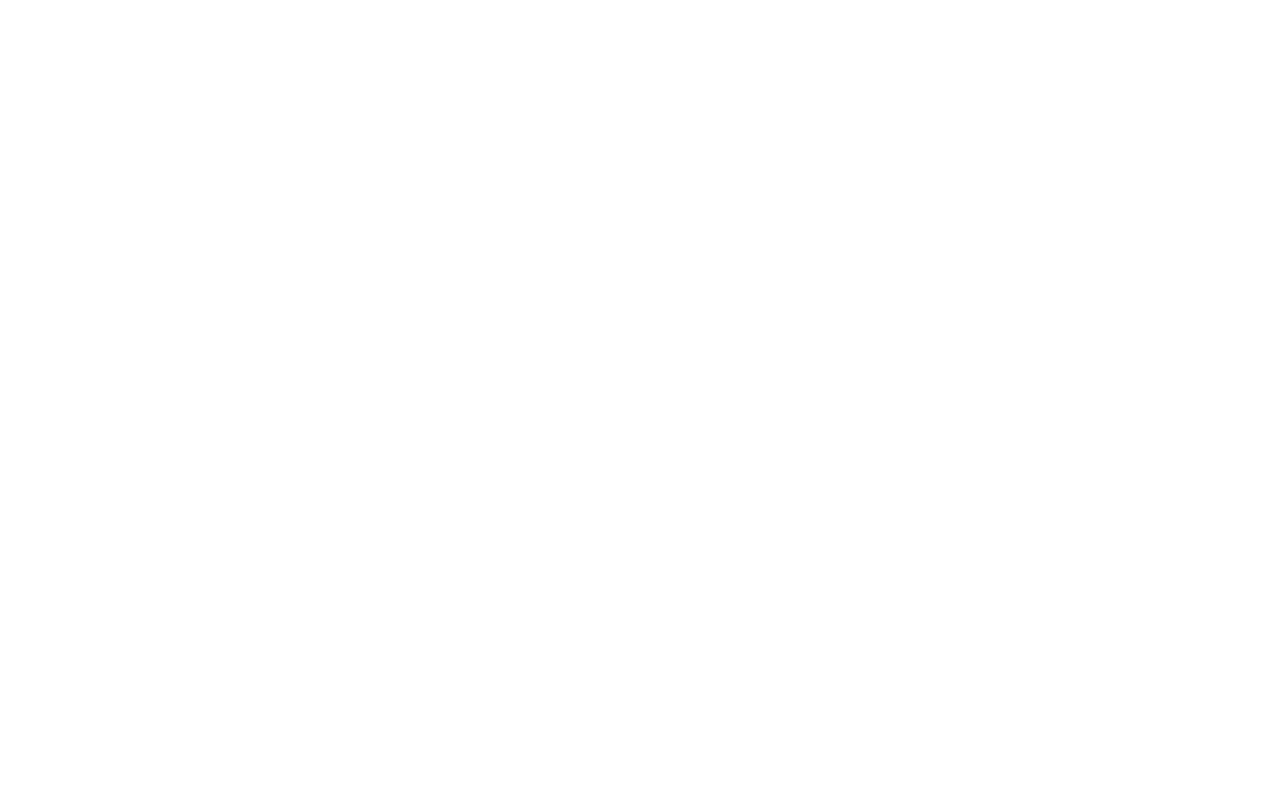
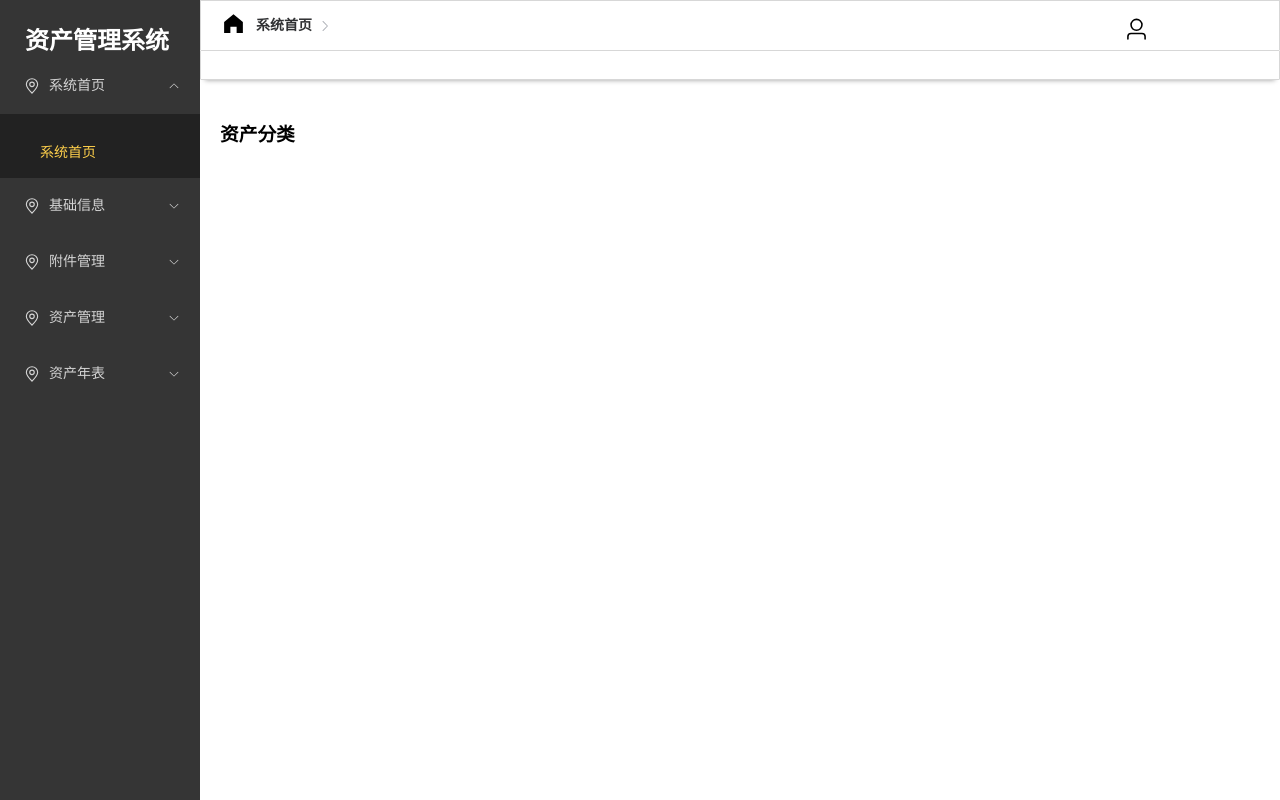
Before and after one commit to kamiasuka/assetManagement, a Vue app in the folder asset-web/: page /asset-category in a window 1280 px wide. Before the commit this address had no page. Built offline with nearby package versions, Linux system fonts and the light colour scheme; the HTML template or start-up script is replaced by a standard one.

Commit message:
更新了路由

```diff
--- a/asset-web/src/router/index.js
+++ b/asset-web/src/router/index.js
@@ -10,7 +10,10 @@
     children:[
       {path:'/index', component: () => import( '../views/home/IndexView')},
       {path:'/dept', component: () => import( '../views/home/DeptView')},
-      {path:'/user', component: () => import( '../views/home/UserView')}
+      {path:'/user', component: () => import( '../views/home/UserView')},
+      {path:'/asset-category', component: () => import( '../views/home/AssetCategoryView')},
+      {path:'/attachment', component: () => import( '../views/home/AttachmentView')},
+      {path:'/asset-manage', component: () => import( '../views/home/AssetManageView')},
     ]
   },
   {path:'/login', component: () => import( '../views/home/LoginView')}
--- /dev/null
+++ b/asset-web/src/views/home/AssetCategoryView.vue
@@ -0,0 +1,13 @@
+<template>
+    <div>
+        <h1>资产分类</h1>
+    </div>
+</template>
+
+<script setup>
+
+</script>
+
+<style scoped>
+
+</style>
--- /dev/null
+++ b/asset-web/src/views/home/AssetManageView.vue
@@ -0,0 +1,13 @@
+<template>
+    <div>
+        <h1>资产管理</h1>
+    </div>
+</template>
+
+<script setup>
+
+</script>
+
+<style scoped>
+
+</style>
--- /dev/null
+++ b/asset-web/src/views/home/AttachmentView.vue
@@ -0,0 +1,13 @@
+<template>
+    <div>
+        <h1>附件管理</h1>
+    </div>
+</template>
+
+<script setup>
+
+</script>
+
+<style scoped>
+
+</style>
```
